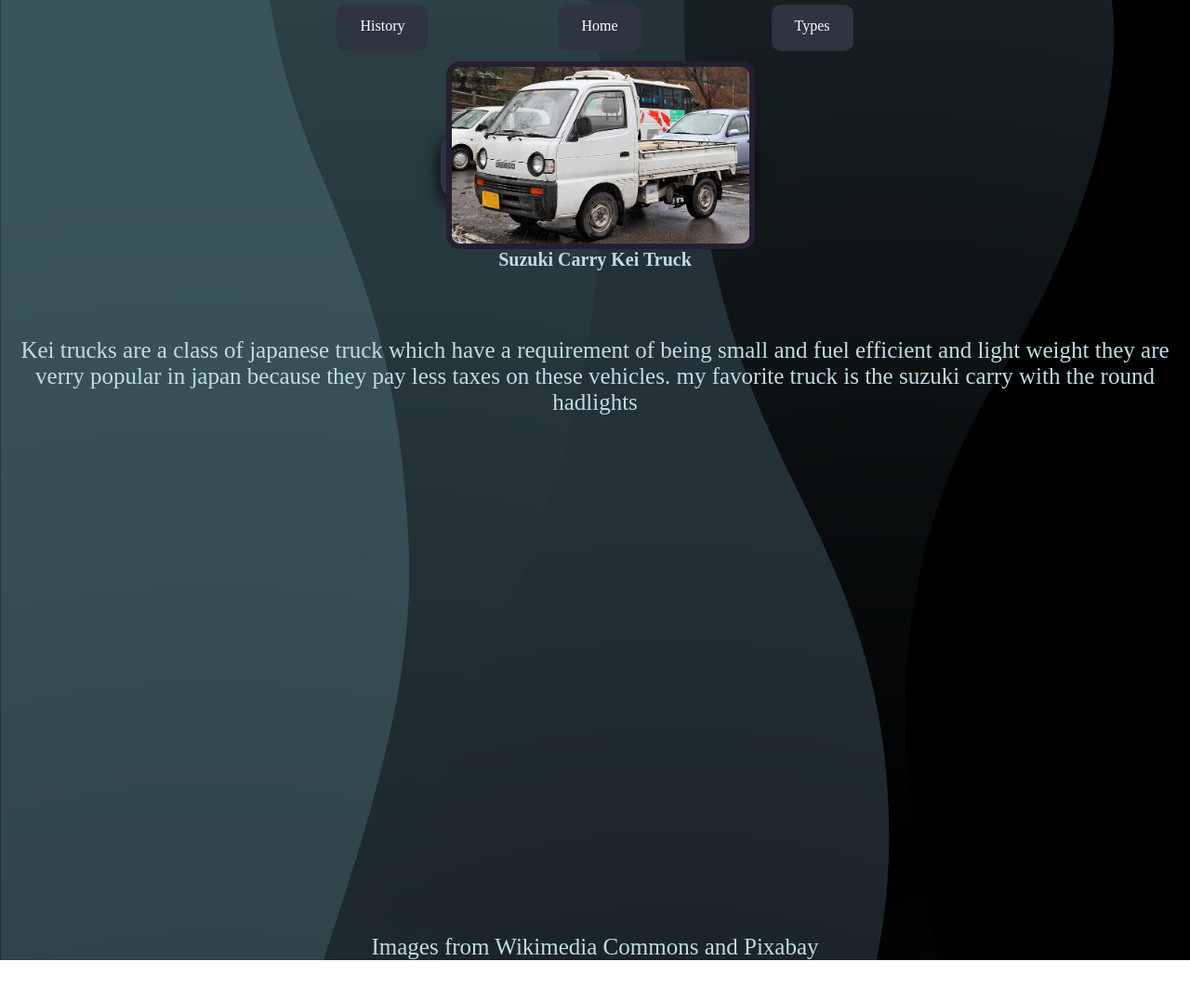
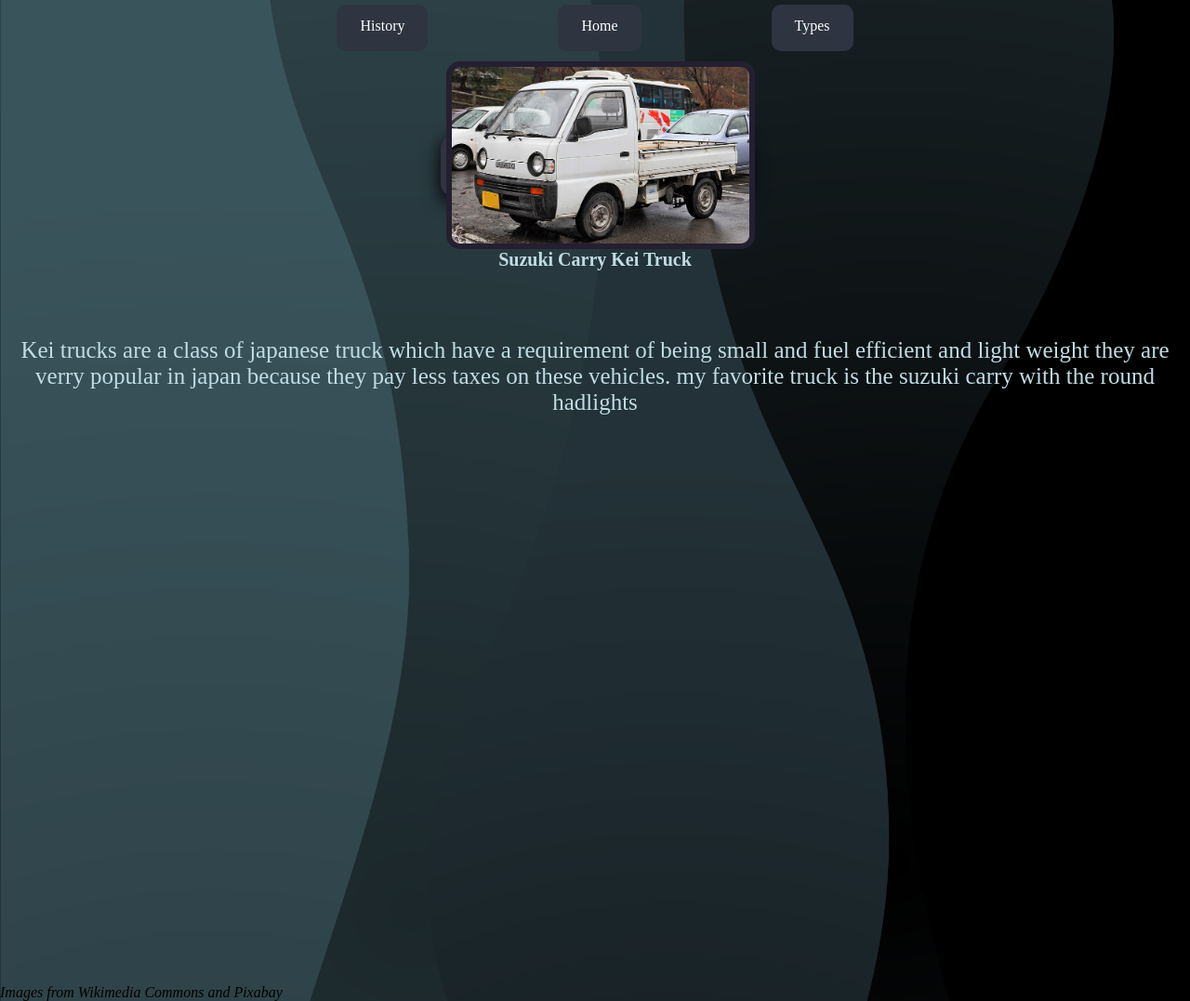
Before and after one commit to CaelDou/a, a plain HTML site: page index.html in a window 1280 px wide. Shown: the whole page at 93% size. Before the commit the page ends 1033 px from the top, so only its background shows below. Drawn offline with Linux system fonts and the light colour scheme.

Commit message:
Update index.html

```diff
--- a/index.html
+++ b/index.html
@@ -58,7 +58,10 @@
   <br>
   <br>
   <br>
-  <p>Images from Wikimedia Commons and Pixabay</p>
+  <br>
+  <br>
+  <br>
+  <i>Images from Wikimedia Commons and Pixabay</i>
 </body>
 
 </html>
```
